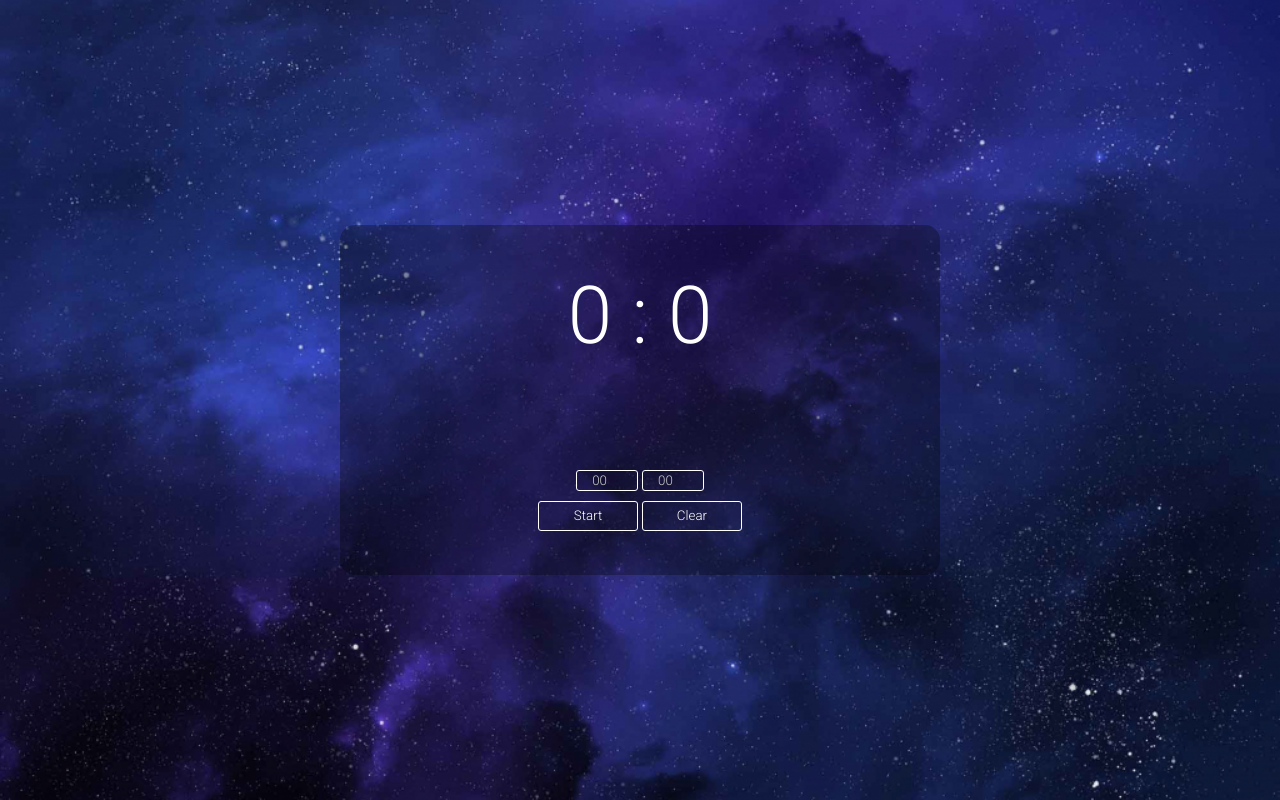
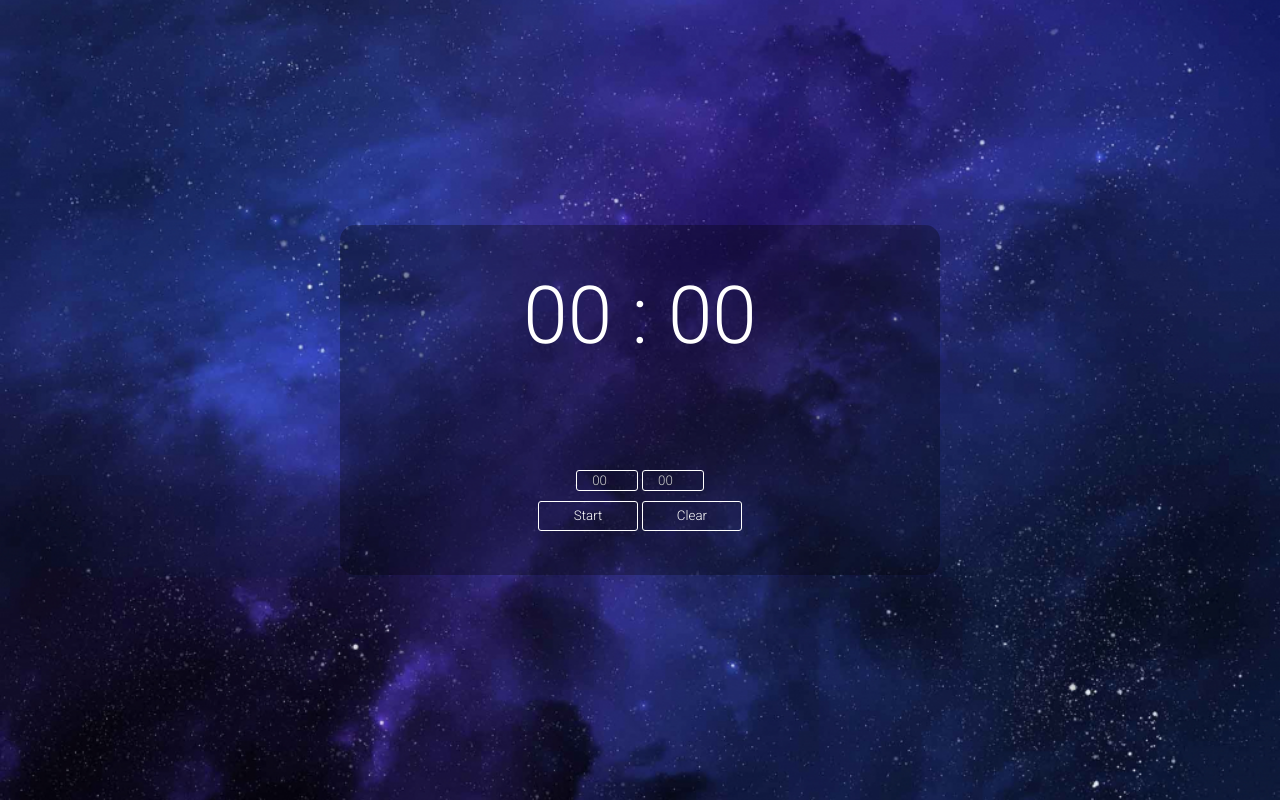
Before and after one commit to AaronGSM5/My-Portfolio, a plain HTML site: page showcases/countdown/countdown.html in a window 1280 px wide. Both pictures are taken after a click on the button "Clear". Drawn offline with Linux system fonts and the light colour scheme.

Commit message:
countdownfixes

```diff
--- a/showcases/countdown/app.js
+++ b/showcases/countdown/app.js
@@ -28,12 +28,9 @@ function timer() {
                 }
 
                 else if(timerMin === 0 && timerSek === 0) {
-                    console.log(timerMin)
                     clearInterval(interval)
                 }
-
                 updateTimer();
-                console.log('ch1')
             }, 1000);
             document.querySelector('.start').innerHTML = 'Stop'
     }
@@ -46,6 +43,15 @@ function timer() {
 }
 
 function updateTimer() {
+  if(timerSek <= 9 && timerSek.toString().length < 2) {
+    timerSek = '0' + timerSek
+  }
+
+  if(timerMin <= 9 && timerMin.toString().length < 2) {
+    timerMin = '0' + timerMin
+  }
+
+
   document.querySelector('.timer-show').innerHTML =
   `${timerMin} : ${timerSek}`
   title.textContent = `${timerMin} : ${timerSek}`
--- a/showcases/countdown/countdown.html
+++ b/showcases/countdown/countdown.html
@@ -14,7 +14,7 @@
         <div class="wrapper">
                 <div class="timer">
                     <div class="timer-show">
-                          0 : 0
+                          00 : 00
                     </div>
                 </div>
                 <div class="inputs">
```
